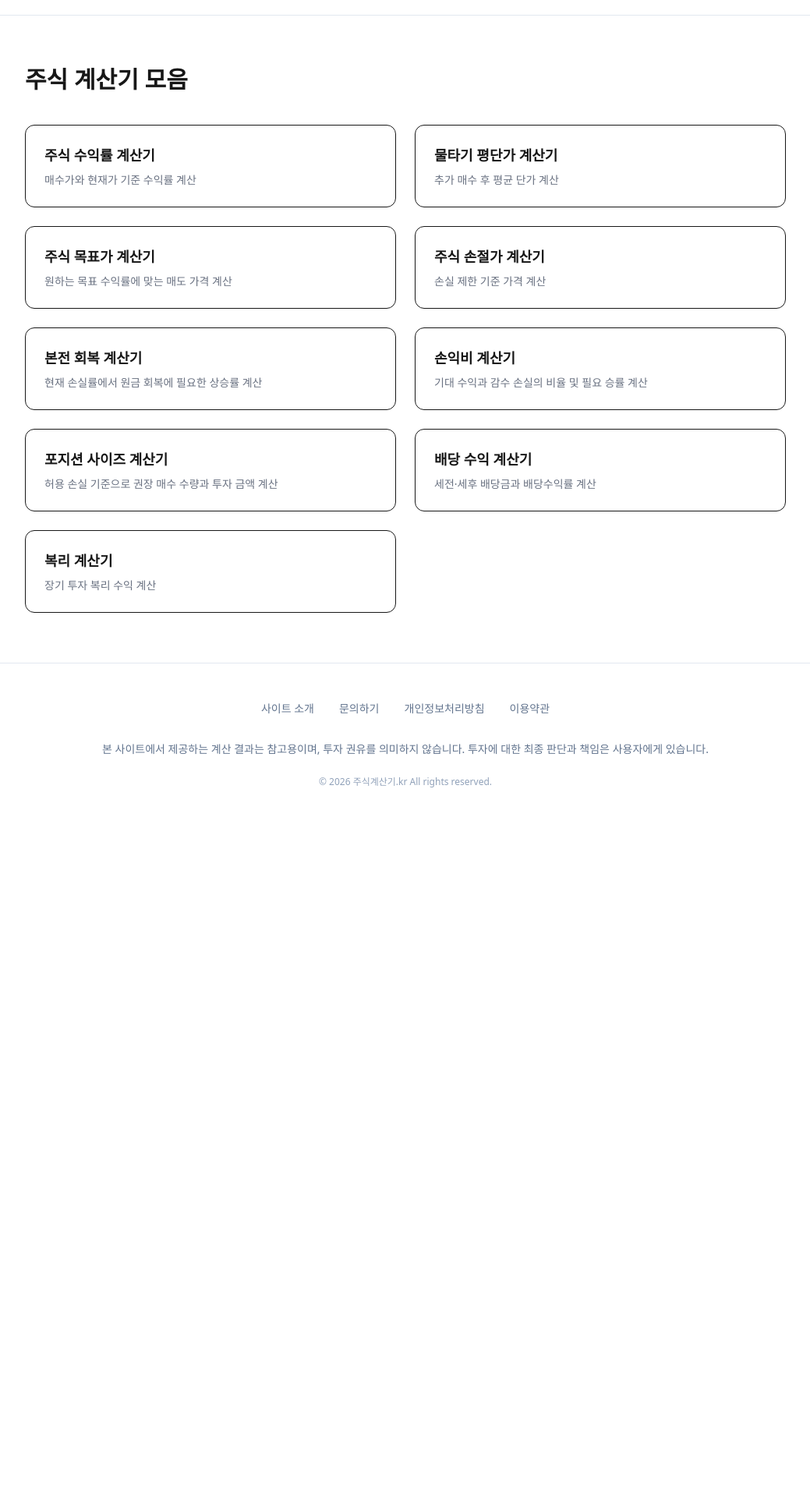
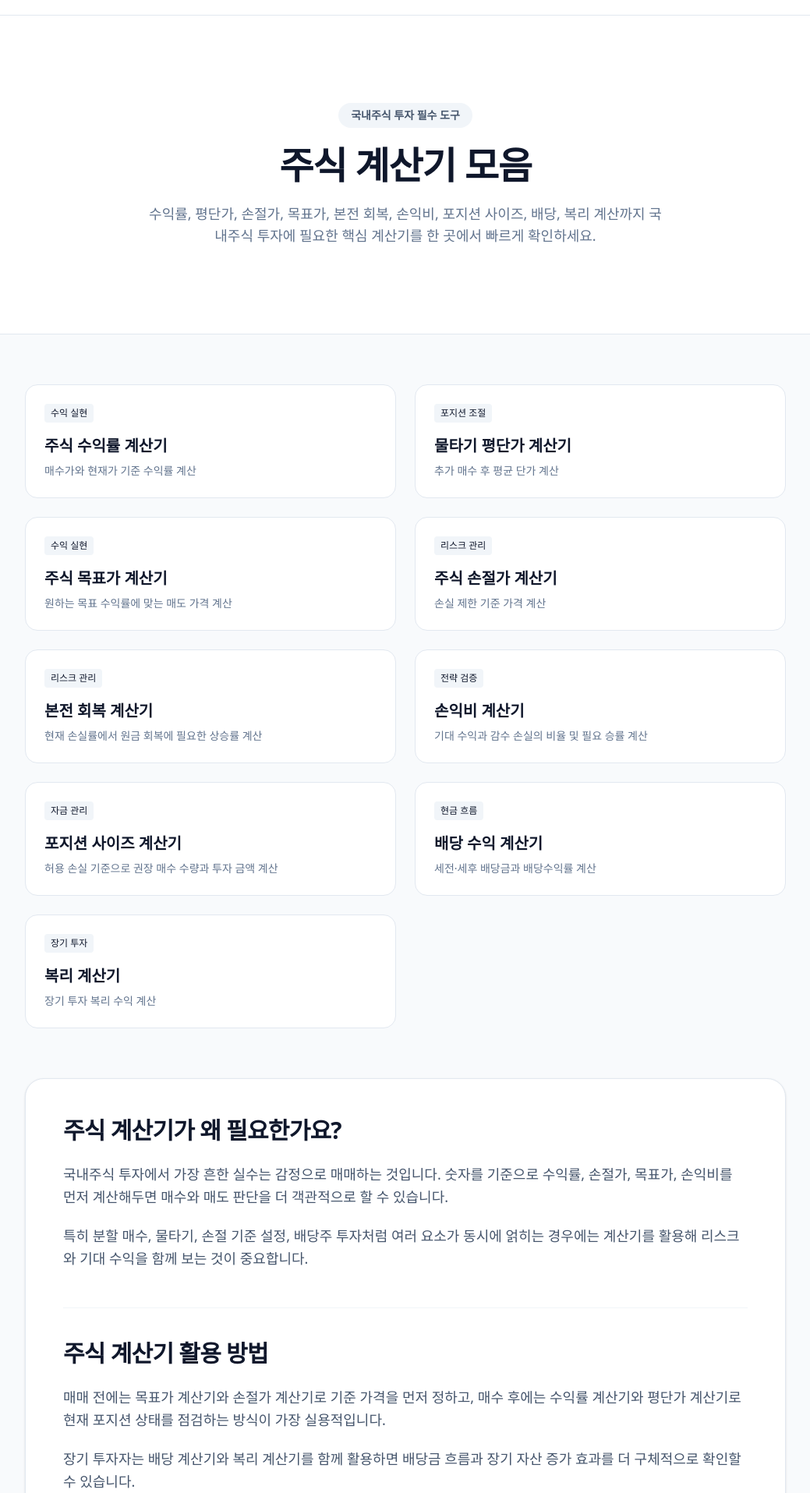
Before and after one commit to YG-coder/stock-calculator, a Next.js app: page /stocks in a window 1280 px wide. Shown: the part 45-1960 px from the top of the page at 78% size, without its empty margins (120-1159 px from the left). Before the commit the page ends 1104 px from the top, so only its background shows below. Built offline with nearby package versions, Linux system fonts and the light colour scheme.

Commit message:
fix: 국내주식 허브 SEO 콘텐츠 복구

```diff
--- a/src/app/stocks/page.tsx
+++ b/src/app/stocks/page.tsx
@@ -1,26 +1,117 @@
+import { Metadata } from "next";
 import Link from "next/link";
+import { SectionCard, Article } from "@/components/ui/Shared";
 import { CALCULATORS } from "@/lib/constants";
 
+export const metadata: Metadata = {
+    title: "주식 계산기 모음 | 수익률, 평단가, 손절가, 목표가, 배당, 복리 계산",
+    description:
+        "국내주식 투자에 필요한 수익률 계산기, 평단가 계산기, 손절가 계산기, 목표가 계산기, 배당 수익 계산기, 복리 계산기를 한 곳에서 확인하세요.",
+    keywords: [
+        "주식 계산기",
+        "국내주식 계산기",
+        "수익률 계산기",
+        "평단가 계산기",
+        "손절가 계산기",
+        "목표가 계산기",
+        "배당 계산기",
+        "복리 계산기",
+    ],
+    openGraph: {
+        title: "주식 계산기 모음 | 국내주식 투자 필수 툴 허브",
+        description:
+            "국내주식 투자에 필요한 핵심 계산기를 한 곳에서 빠르게 확인하세요.",
+        type: "website",
+    },
+};
+
 export default function StocksPage() {
-    const calculators = CALCULATORS.filter((c) =>
-        c.groups?.includes("stocks")
-    );
+    const order = [
+        "/profit-calculator",
+        "/average-price-calculator",
+        "/target-price-calculator",
+        "/stop-loss-calculator",
+        "/break-even-calculator",
+        "/risk-reward-calculator",
+        "/position-size-calculator",
+        "/dividend-calculator",
+        "/compound-interest-calculator",
+    ];
+
+    const calculators = CALCULATORS
+        .filter((c) => c.groups?.includes("stocks"))
+        .sort((a, b) => order.indexOf(a.href) - order.indexOf(b.href));
 
     return (
-        <main className="max-w-5xl mx-auto py-16 px-6">
-            <h1 className="text-3xl font-bold mb-10">주식 계산기 모음</h1>
+        <main className="min-h-screen bg-slate-50 text-slate-900 pb-20">
+            <section className="bg-white border-b border-slate-200">
+                <div className="mx-auto max-w-5xl px-6 py-20 md:py-28 text-center">
+                    <span className="inline-flex rounded-full bg-slate-100 px-4 py-1.5 text-sm font-semibold text-slate-600 mb-6">
+                        국내주식 투자 필수 도구
+                    </span>
+                    <h1 className="text-4xl md:text-5xl font-extrabold tracking-tight">
+                        주식 계산기 모음
+                    </h1>
+                    <p className="mt-6 text-lg text-slate-500 max-w-2xl mx-auto">
+                        수익률, 평단가, 손절가, 목표가, 본전 회복, 손익비, 포지션 사이즈,
+                        배당, 복리 계산까지 국내주식 투자에 필요한 핵심 계산기를 한 곳에서 빠르게 확인하세요.
+                    </p>
+                </div>
+            </section>
 
-            <div className="grid gap-6 sm:grid-cols-2">
+            <div className="mx-auto max-w-5xl px-6 py-16">
+                <section className="grid gap-6 sm:grid-cols-2 mb-16">
                     {calculators.map((calc) => (
                         <Link
                             key={calc.href}
                             href={calc.href}
-                        className="p-6 border rounded-xl hover:shadow"
+                            className="group rounded-2xl bg-white p-6 border border-slate-200 hover:shadow-lg hover:-translate-y-1 transition"
                         >
-                        <h2 className="text-lg font-bold">{calc.title}</h2>
-                        <p className="text-sm text-gray-500 mt-2">{calc.desc}</p>
+                            <div className="flex justify-between mb-4">
+                                <span className="text-xs bg-slate-100 px-2 py-1 rounded">
+                                    {calc.badge}
+                                </span>
+                            </div>
+                            <h2 className="text-xl font-bold mb-2">{calc.title}</h2>
+                            <p className="text-sm text-slate-500">{calc.desc}</p>
                         </Link>
                     ))}
+                </section>
+
+                <SectionCard>
+                    <Article title="주식 계산기가 왜 필요한가요?">
+                        <p>
+                            국내주식 투자에서 가장 흔한 실수는 감정으로 매매하는 것입니다.
+                            숫자를 기준으로 수익률, 손절가, 목표가, 손익비를 먼저 계산해두면
+                            매수와 매도 판단을 더 객관적으로 할 수 있습니다.
+                        </p>
+                        <p>
+                            특히 분할 매수, 물타기, 손절 기준 설정, 배당주 투자처럼 여러 요소가
+                            동시에 얽히는 경우에는 계산기를 활용해 리스크와 기대 수익을 함께
+                            보는 것이 중요합니다.
+                        </p>
+                    </Article>
+
+                    <Article title="주식 계산기 활용 방법">
+                        <p>
+                            매매 전에는 목표가 계산기와 손절가 계산기로 기준 가격을 먼저 정하고,
+                            매수 후에는 수익률 계산기와 평단가 계산기로 현재 포지션 상태를 점검하는
+                            방식이 가장 실용적입니다.
+                        </p>
+                        <p>
+                            장기 투자자는 배당 계산기와 복리 계산기를 함께 활용하면 배당금 흐름과
+                            장기 자산 증가 효과를 더 구체적으로 확인할 수 있습니다.
+                        </p>
+                    </Article>
+
+                    <Article title="국내주식 투자 시 주의사항">
+                        <p>
+                            계산 결과는 참고용이며 실제 수익은 수수료, 세금, 체결 가격,
+                            시장 변동성에 따라 달라질 수 있습니다. 항상 보수적인 기준으로
+                            투자 판단을 하는 것이 좋습니다.
+                        </p>
+                    </Article>
+                </SectionCard>
             </div>
         </main>
     );
```
Lines whose indentation alone changed are shown as unchanged.
